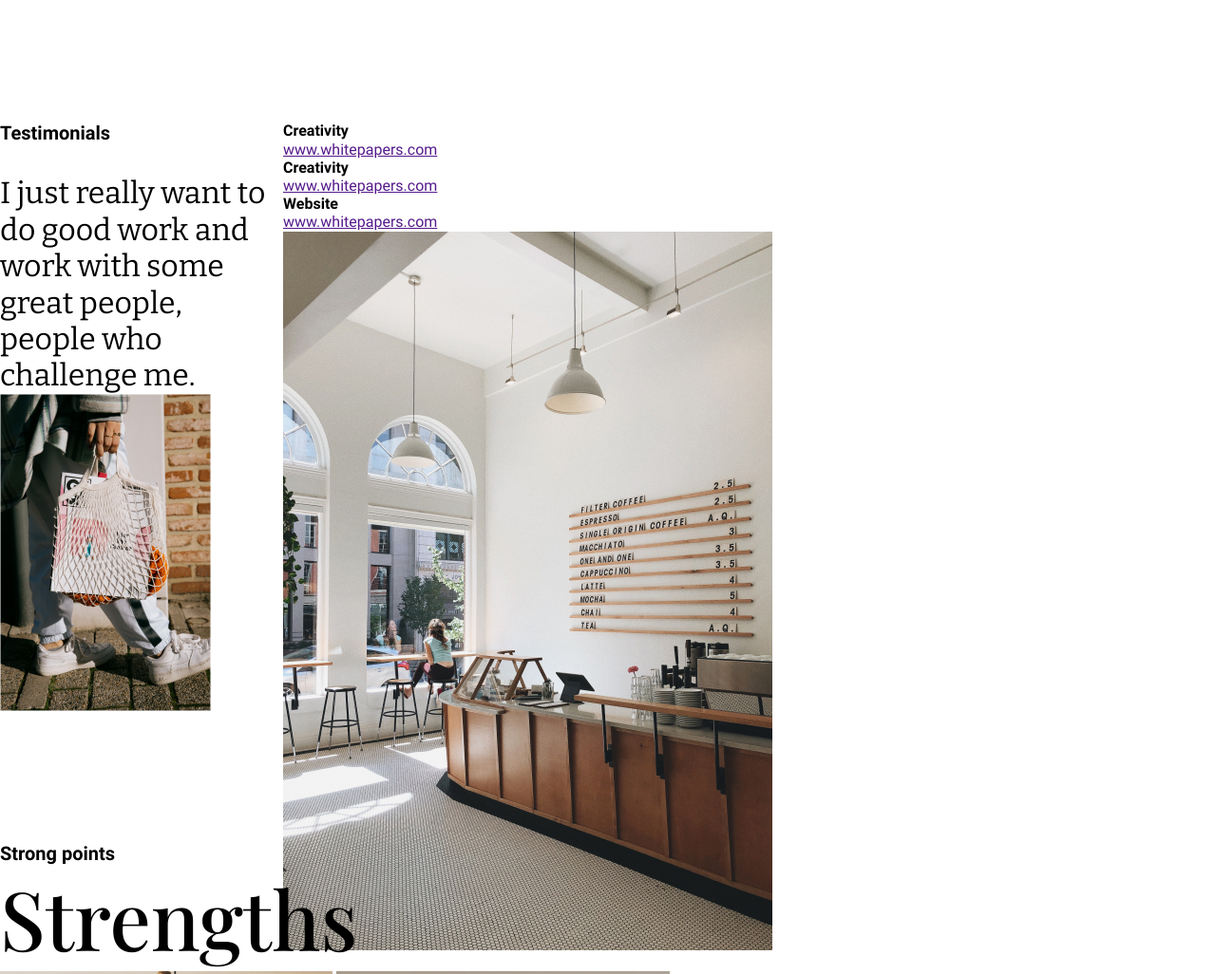
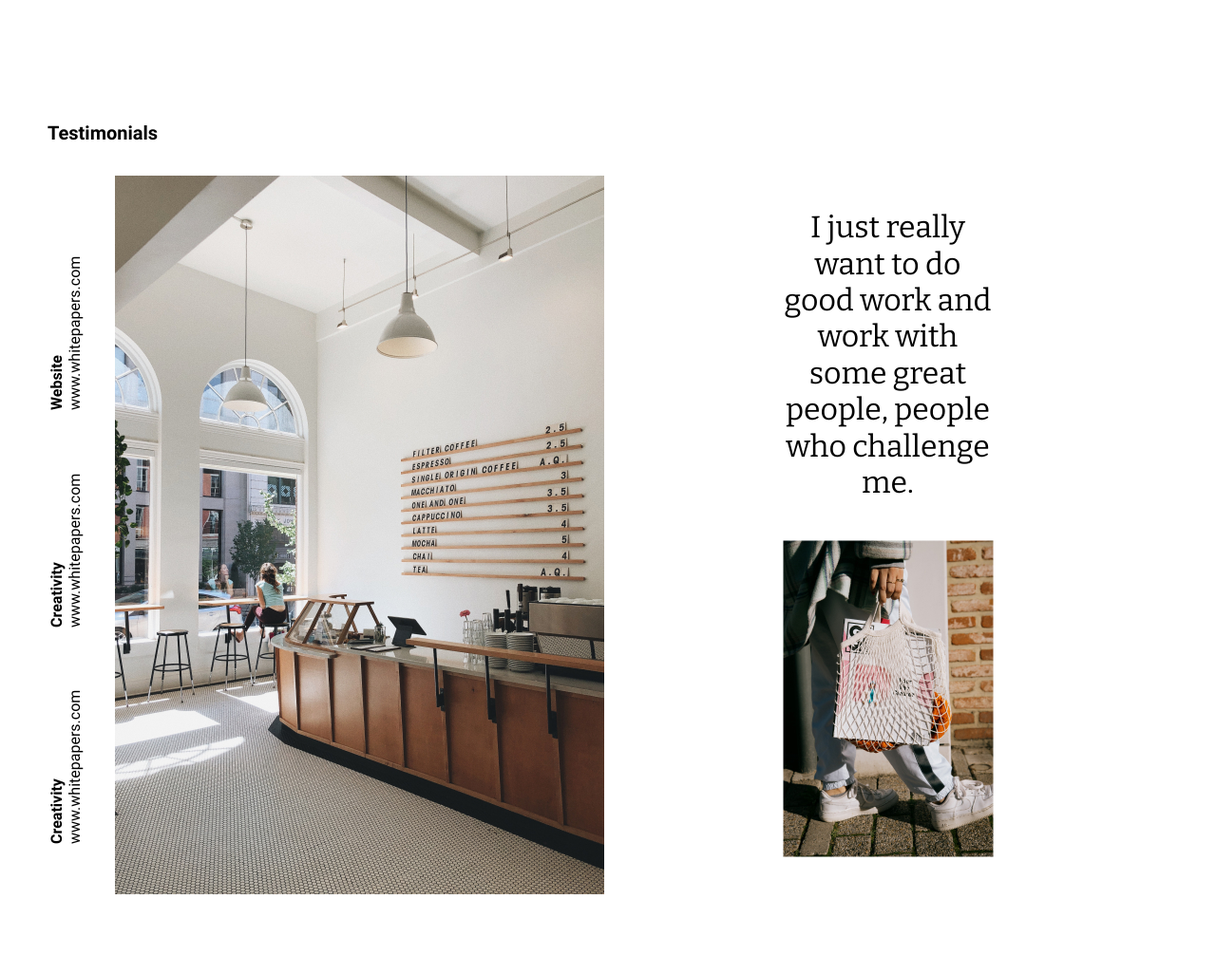
Before and after one commit to Vereshchagina/otus-css-vereshchagina, a plain HTML site: page index.html in a window 1280 px wide. Shown: the part 4580-5606 px from the top of the page at 95% size. Drawn offline with nearby package versions, Linux system fonts and the light colour scheme; files whose address does not match are found by name.

Commit message:
add styles for testimonials

```diff
--- a/index.html
+++ b/index.html
@@ -76,20 +76,22 @@
             </section>
 
             <section class="testimonials">
-                <h2 class="testimonials__title">Testimonials</h3>
-                <div class="testimonials__links">
-                    <h3 class="testimonials__subtitle">Creativity</h3>
-                    <a class="testimonials__link" href="">www.whitepapers.com</a>
-                    <h3 class="testimonials__subtitle">Creativity</h3>
-                    <a class="testimonials__link" href="">www.whitepapers.com</a>
-                    <h3 class="testimonials__subtitle">Website</h3>
-                    <a class="testimonials__link" href="">www.whitepapers.com</a>
+
+                <h2 class="testimonials__title">Testimonials</h2>
+
+                <div class="testimonials__content">
+                    <div class="testimonials__links">
+                        <a class="testimonials__link" href=""><b>Website</b> www.whitepapers.com</a>
+                        <a class="testimonials__link" href=""><b>Creativity</b> www.whitepapers.com</a>
+                        <a class="testimonials__link" href=""><b>Creativity</b> www.whitepapers.com</a>
+                    </div>
                     <img class="testimonials__image_size_large" src="./images/testimonials-1.jpg" alt="Coffeshop interior with a menu on the wall">
+                    <div class="testimonials__mission">
+                        <p class="testimonials__quote">I just really want to do good work and work with some great people, people who challenge me.</p>
+                        <img class="testimonials__image_size_small" src="./images/testimonials-2.jpg" alt="Model holding a shopping bag with magazines.">
+                    </div>
                 </div>
-                <div class="testimonials__mission">
-                    <p class="testimonials__content">I just really want to do good work and work with some great people, people who challenge me.</p>
-                    <img class="testimonials__image_size_small" src="./images/testimonials-2.jpg" alt="Model holding a shopping bag with magazines.">
-                </div>
+
             </section>
 
             <section class="strengths">
--- a/style/style.css
+++ b/style/style.css
@@ -119,7 +119,7 @@
     font-size: 16px;
 }
 
-.testimonials__content {
+.testimonials__quote {
     font-family: "Bitter", serif;
     font-size: 32px;
 }
@@ -197,13 +197,55 @@
 }
 
 .testimonials{
-    max-width: 813px;
+    max-width: 1180px;
+    margin:auto;
+    margin-bottom: 134px;
+}
+
+.testimonials__title {
+    margin-bottom: 33px;
+}
+
+.testimonials__content {
     display: grid;
-    grid-template-columns: 1fr 1fr;
-    grid-template-rows: 56px 1fr;
-    margin-bottom: 134px;
+    grid-template-columns: 6% 44% 50%;
+}
+.testimonials__links {
+    display: flex;
+    flex-direction: row;
+    flex-wrap: wrap;
+    align-content: flex-end;
+    margin-bottom: 15px;
+    gap: 190px;
 
 }
+
+.testimonials__link {
+    display: block;
+    max-width: 186px;
+    text-decoration: none;
+    color: black;
+    transform: rotate(-90deg);
+    transform-origin: top left;
+}
+
+.testimonials__link:hover {
+    opacity: 0.8;
+    transition: opacity .5s ease;
+}
+
+.testimonials__mission {
+    align-self: center;
+    justify-self: center;
+}
+
+.testimonials__quote {
+    max-width: 221px;
+    text-align: center;
+    margin-bottom: 42px;
+}
+
+
 .testimonials__image_size_large{
     max-width: 515px;
 }
```
